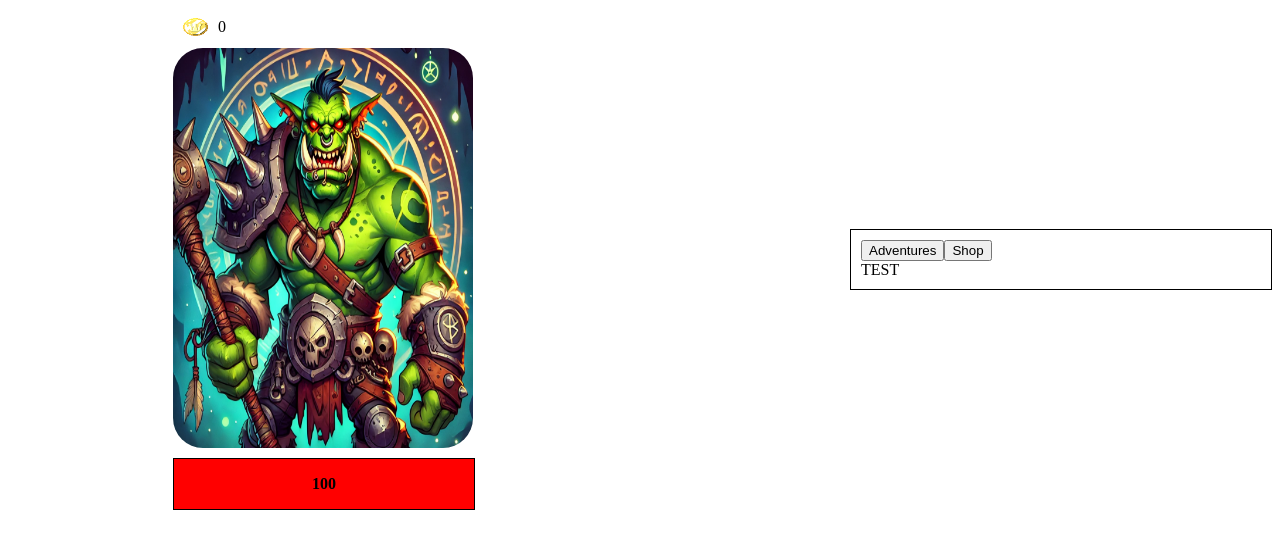
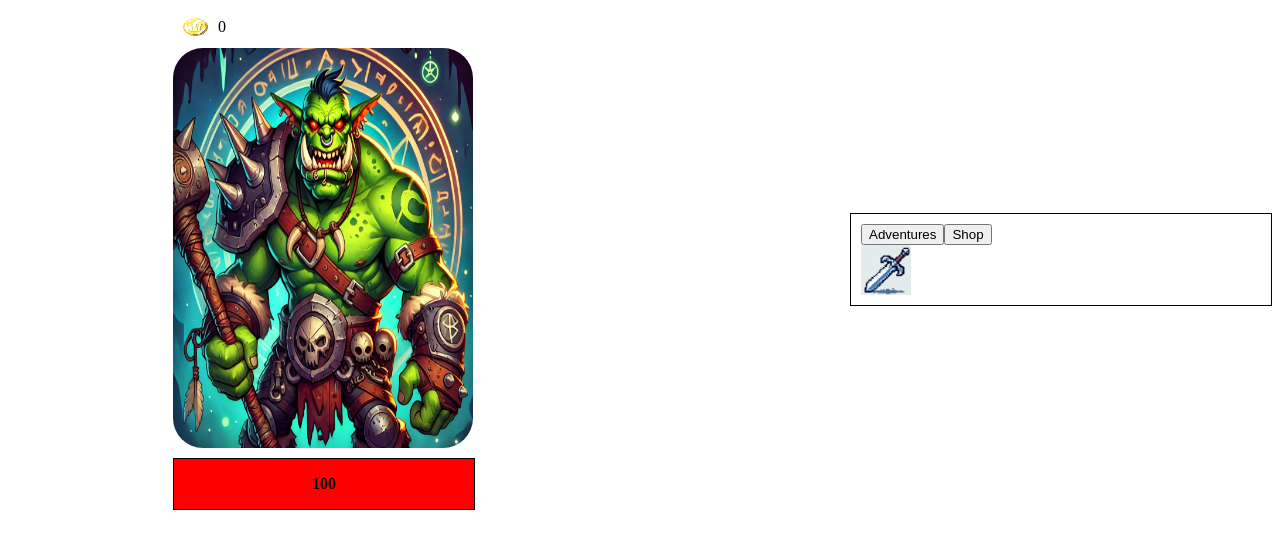
Before and after one commit to HolTier/AdventureClicker, an Angular app: page / in a window 1280 px wide. Both pictures are taken after a click on the button "Shop". Shown: the top 548 px of the page. Built offline with nearby package versions, Linux system fonts and the light colour scheme.

Commit message:
Introduce items.

```diff
--- /dev/null
+++ b/src/app/components/item/item.component.css
@@ -0,0 +1,10 @@
+.item-wrapper {
+  position: relative;
+  width: 50px;
+  height: 50px;
+}
+
+.item-wrapper img {
+  width: 100%;
+  height: 100%;
+}
--- /dev/null
+++ b/src/app/components/item/item.component.html
@@ -0,0 +1,11 @@
+<div class="item-wrapper">
+  <img [ngSrc]="item.icon"
+       fill
+       alt="item icon"
+       (mouseover)="isMouesOver=true"
+       (mouseout)="isMouesOver=false"
+  />
+  <span *ngIf="isMouesOver">
+    {{item.name}}
+  </span>
+</div>
--- /dev/null
+++ b/src/app/components/item/item.component.ts
@@ -0,0 +1,18 @@
+import {Component, Input} from '@angular/core';
+import {Items} from '../../interfaces/upgrade.interface';
+import {NgIf, NgOptimizedImage} from '@angular/common';
+
+@Component({
+  selector: 'app-item',
+  standalone: true,
+  imports: [
+    NgOptimizedImage,
+    NgIf
+  ],
+  templateUrl: './item.component.html',
+  styleUrl: './item.component.css'
+})
+export class ItemComponent {
+  @Input() item!: Items;
+  isMouesOver: boolean = false;
+}
--- a/src/app/components/upgrade/upgrade.component.html
+++ b/src/app/components/upgrade/upgrade.component.html
@@ -20,7 +20,12 @@
       </span>
     </div>
     <div class="tab" *ngSwitchCase="1">
-      TEST
+      <span
+        *ngFor="let item of items$ | async"
+        class="items"
+      >
+        <app-item [item]="item"></app-item>
+      </span>
     </div>
   </div>
 </div>
--- a/src/app/components/upgrade/upgrade.component.ts
+++ b/src/app/components/upgrade/upgrade.component.ts
@@ -2,8 +2,9 @@ import { Component } from '@angular/core';
 import {UpgradeItemComponent} from '../upgrade-item/upgrade-item.component';
 import {GameStateService} from '../../core/game-state.service';
 import {AsyncPipe, NgClass, NgForOf, NgIf, NgSwitch, NgSwitchCase} from '@angular/common';
-import {Upgrade} from '../../interfaces/upgrade.interface';
+import {Items, Upgrade} from '../../interfaces/upgrade.interface';
 import {Observable} from 'rxjs';
+import {ItemComponent} from '../item/item.component';
 
 @Component({
   selector: 'app-upgrade',
@@ -15,17 +16,20 @@ import {Observable} from 'rxjs';
     AsyncPipe,
     NgClass,
     NgSwitch,
-    NgSwitchCase
+    NgSwitchCase,
+    ItemComponent
   ],
   templateUrl: './upgrade.component.html',
   styleUrl: './upgrade.component.css'
 })
 export class UpgradeComponent {
   upgrade$: Observable<Upgrade[]> | undefined;
+  items$: Observable<Items[]> | undefined;
   tabNumber: number = 0;
 
   constructor(private gameStateService: GameStateService) {
     this.upgrade$ = this.gameStateService.upgrade$;
+    this.items$ = this.gameStateService.items$;
   }
 
   onUpgradeClick(upgrade: Upgrade): void {
--- a/src/app/core/game-state.service.ts
+++ b/src/app/core/game-state.service.ts
@@ -1,6 +1,6 @@
 import { Injectable } from '@angular/core';
 import {BehaviorSubject, Observable} from 'rxjs';
-import {Upgrade} from '../interfaces/upgrade.interface';
+import {Items, Upgrade} from '../interfaces/upgrade.interface';
 
 @Injectable({
   providedIn: 'root'
@@ -14,6 +14,8 @@ export class GameStateService {
   // Multipliers
   private coinMultiplier = new BehaviorSubject<number>(1);
   public coinMultiplier$ = this.coinMultiplier.asObservable();
+  private clickMultiplier = new BehaviorSubject<number>(1);
+  public clickMultiplier$ = this.clickMultiplier.asObservable();
 
   // Upgrades
   upgradesList: Upgrade[] = [
@@ -25,7 +27,19 @@ export class GameStateService {
   upgrade = new BehaviorSubject<Upgrade[]>(this.upgradesList);
   upgrade$ = this.upgrade.asObservable();
 
-  constructor() { }
+  // Items
+  itemsList: Items[] = [
+    {
+      id: 0, name: "Iron Sword", icon: "/items/ironSwordAI1.jpg", cost: 10, isPurchased: false,
+        effect: () => this.increaseClickValue(2)
+    }
+  ]
+  items = new BehaviorSubject<Items[]>(this.itemsList);
+  items$ = this.items.asObservable();
+
+  constructor() {
+
+  }
 
   addCoins(amount: number) {
     this.coins.next(this.coins.value + (amount * this.coinMultiplier.value));
@@ -57,4 +71,8 @@ export class GameStateService {
 
     this.coinsPerSecond += upgrade.multiplier;
   }
+
+  increaseClickValue(amount: number) {
+    this.clickMultiplier.next((this.clickMultiplier.value * amount));
+  }
 }
```
Also changed, not shown: src/app/interfaces/upgrade.interface.ts (+9 -0 lines), public/items/ironSwordAI1.jpg (added), 1 other file (tests, documents, lock files or other folders).
